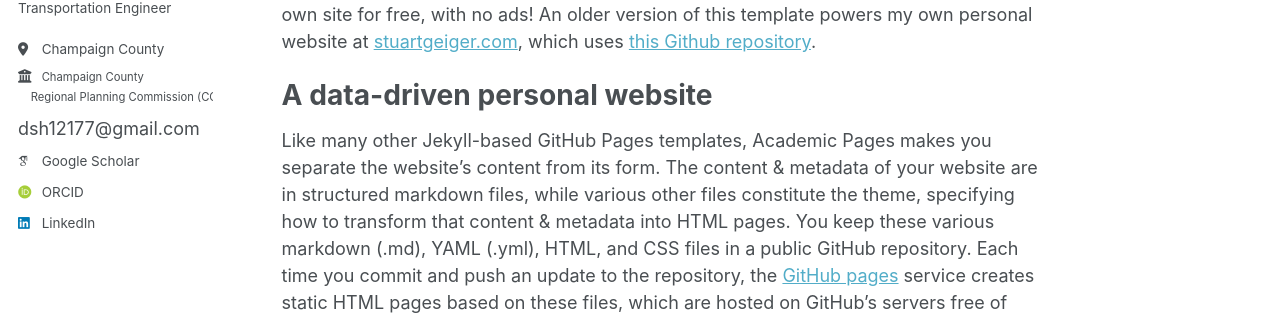
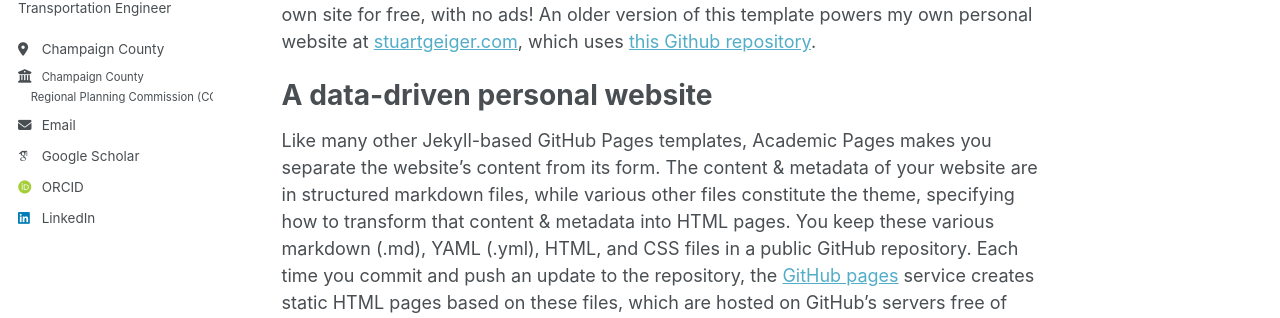
Before and after one commit to dasomh/dasomh.github.io, a Jekyll site: the page built from _pages/about.md, in a window 1280 px wide. Shown: the part 391-709 px from the top of the page. Built offline with Jekyll 4.4.1, drawn with Linux system fonts in a browser that asks for light colours; some web fonts are replaced.

Commit message:
Update author-profile.html

```diff
--- a/_includes/author-profile.html
+++ b/_includes/author-profile.html
@@ -33,9 +33,9 @@
       {% if author.uri %}
         <li><a href="{{ author.uri }}"><i class="fas fa-fw fa-link icon-pad-right" aria-hidden="true"></i>{{ site.data.ui-text[site.locale].website_label | default: "Website" }}</a></li>
       {% endif %}
-      {% if site.author.email %}
-  <a href="mailto:{{ site.author.email }}" class="email">{{ site.author.email }}</a>
-{% endif %}
+       {% if author.email %}
+        <li><a href="mailto:{{ author.email }}"><i class="fas fa-fw fa-envelope icon-pad-right" aria-hidden="true"></i>{{ site.data.ui-text[site.locale].email_label | default: "Email" }}</a></li>
+      {% endif %}
 
       <!-- Font Awesome and Academicons icons / Academic websites -->
       {% if author.arxiv %}
```
